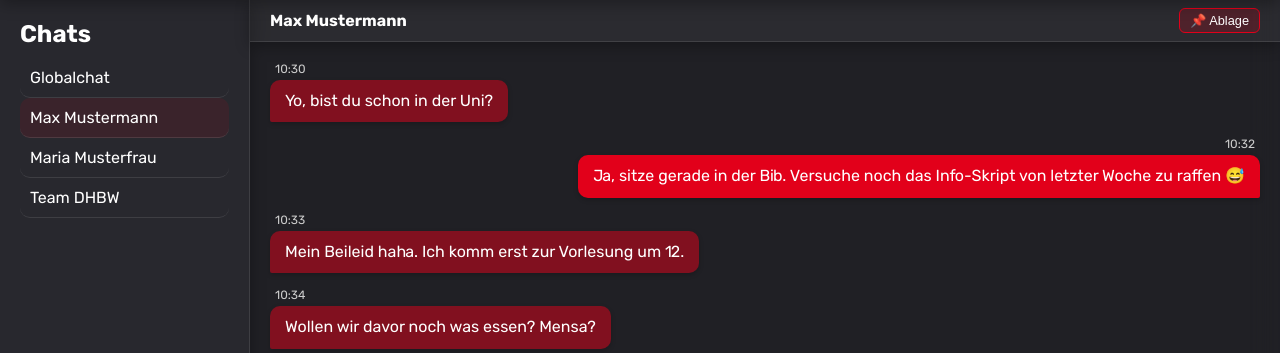
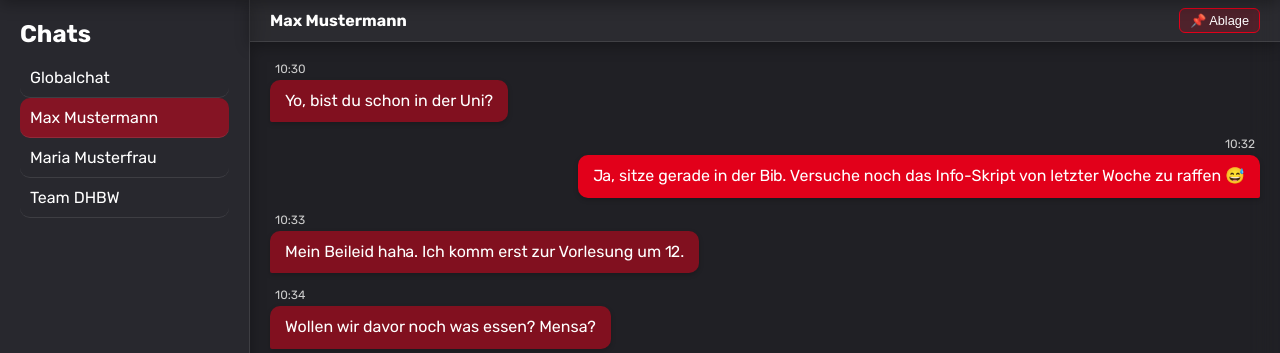
Before and after one commit to Luca-Engl/DHBW-Chat, a PHP site: page /chat.html in a window 1280 px wide, with the pointer over the restyled element. Shown: the part 70-423 px from the top of the page. Run offline with PHP 8.4, Linux system fonts and the light colour scheme.

Commit message:
fixed wrong hover color for active chat in chat.html

```diff
--- a/src/css/layout.css
+++ b/src/css/layout.css
@@ -1618,6 +1618,10 @@ html {
     background-color: var(--input-hover-border-color);
 }
 
+.active-chat:hover {
+    background-color: var(--input-hover-border-color) !important;
+}
+
 #newNoteInput {
     scrollbar-width: none;
     resize: none;
```
